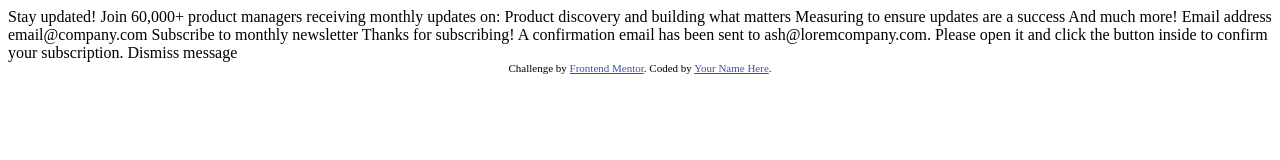
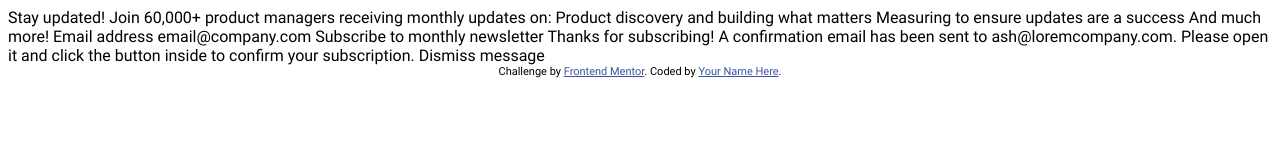
Before and after one commit to AlexT364/frontendmentor-newsletter-sign-up-with-success-message, a plain HTML site: page index.html in a window 1280 px wide. Drawn offline with Linux system fonts and the light colour scheme.

Commit message:
add .css and .js files; import them to index.html

```diff
--- a/css/style.css
+++ b/css/style.css
@@ -0,0 +1,29 @@
+/* Regular */
+@font-face {
+  font-family: "Roboto";
+  src: url("../assets/fonts/Roboto-Regular.ttf") format("truetype");
+  font-weight: 400;
+  font-style: normal;
+  font-display: swap;
+}
+
+/* Bold */
+@font-face {
+  font-family: "Roboto";
+  src: url("../assets/fonts/Roboto-Bold.ttf") format("truetype");
+  font-weight: 700;
+  font-style: normal;
+  font-display: swap;
+}
+
+:root {
+  --red: hsl(4, 100%, 67%);
+  --blue-800: hsl(234, 29%, 20%);
+  --blue-700: hsl(235, 18%, 26%);
+  --grey: hsl(0, 0%, 58%);
+  --white: hsl(0, 0%, 100%);
+}
+
+body {
+  font-family: "Roboto";
+}
--- a/index.html
+++ b/index.html
@@ -11,7 +11,8 @@
       sizes="32x32"
       href="./assets/images/favicon-32x32.png"
     />
-
+    <link rel="stylesheet" href="./css/style.css" />
+    <script defer src="./js/script.js"></script>
     <title>
       Frontend Mentor | Newsletter sign-up form with success message
     </title>
```
Also changed, not shown: js/script.js (added).
